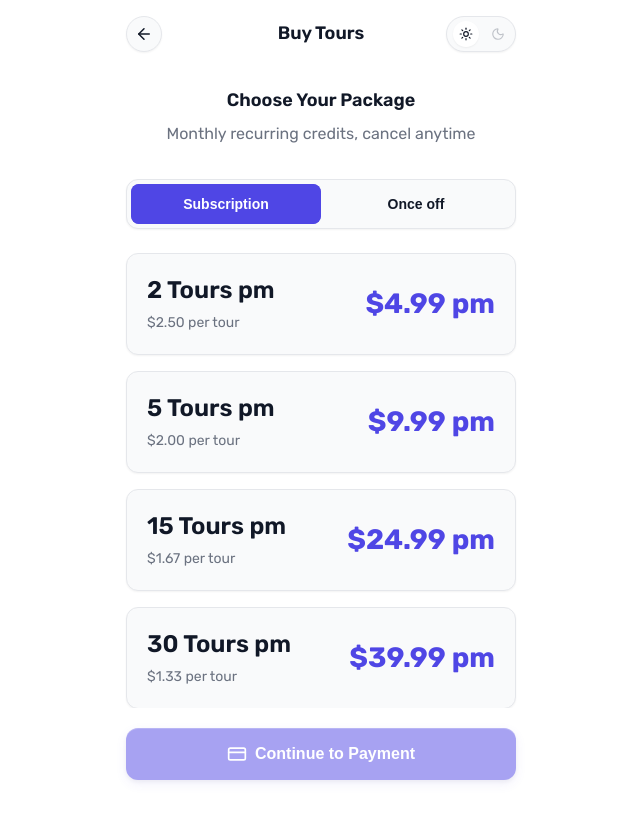
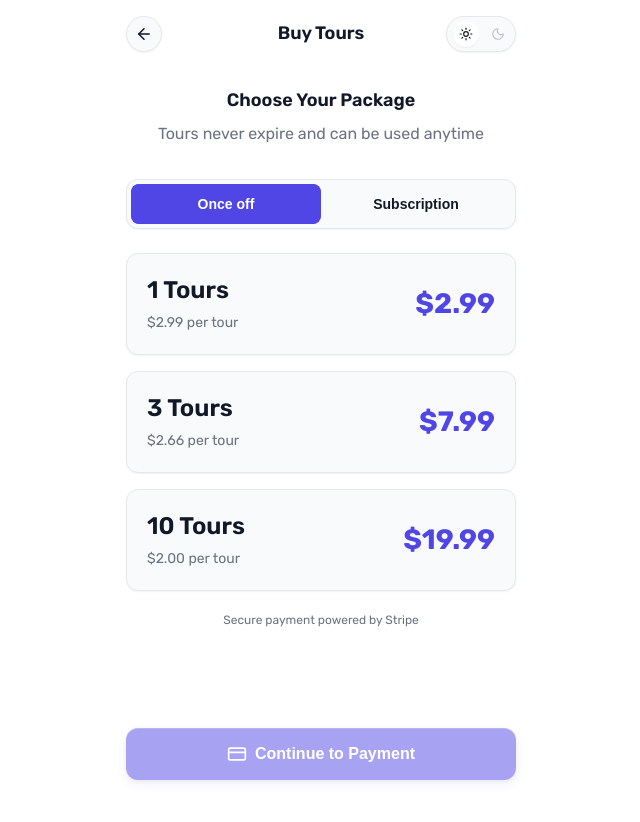
Before and after one commit to SalvSith/TourBud, a React (Create React App) app in the folder tour-bud/: page /buy-credits in a window 1280 px wide. Shown: the top 822 px of the page, without its empty margins (319-959 px from the left). Built offline with nearby package versions, Linux system fonts and the light colour scheme.

Commit message:
Update BuyCredits: swap toggle order, remove 4th options; Limit MyInterests to 3 max

```diff
--- a/tour-bud/src/components/BuyCredits.tsx
+++ b/tour-bud/src/components/BuyCredits.tsx
@@ -15,20 +15,18 @@ interface CreditPackage {
 const BuyCredits: React.FC = () => {
   const navigate = useNavigate();
   const [selectedPackage, setSelectedPackage] = useState<string>('');
-  const [purchaseType, setPurchaseType] = useState<'subscription' | 'once-off'>('subscription');
+  const [purchaseType, setPurchaseType] = useState<'subscription' | 'once-off'>('once-off');
 
   const onceOffPackages: CreditPackage[] = [
     { id: '1', credits: 1, price: 2.99 },
     { id: '2', credits: 3, price: 7.99, popular: true },
-    { id: '3', credits: 10, price: 19.99 },
-    { id: '4', credits: 50, price: 79.99 }
+    { id: '3', credits: 10, price: 19.99 }
   ];
 
   const subscriptionPackages: CreditPackage[] = [
     { id: 'sub1', credits: 2, price: 4.99 },
     { id: 'sub2', credits: 5, price: 9.99, popular: true },
-    { id: 'sub3', credits: 15, price: 24.99 },
-    { id: 'sub4', credits: 30, price: 39.99 }
+    { id: 'sub3', credits: 15, price: 24.99 }
   ];
 
   const currentPackages = purchaseType === 'subscription' ? subscriptionPackages : onceOffPackages;
@@ -75,6 +73,46 @@ const BuyCredits: React.FC = () => {
           >
             <button
               onClick={() => {
+                setPurchaseType('once-off');
+                setSelectedPackage('');
+              }}
+              style={{
+                flex: 1,
+                padding: '12px 20px',
+                borderRadius: '8px',
+                border: 'none',
+                fontSize: '14px',
+                fontWeight: '600',
+                cursor: 'pointer',
+                transition: 'all 0.2s ease',
+                backgroundColor: purchaseType === 'once-off' ? 'var(--primary-color)' : 'transparent',
+                color: purchaseType === 'once-off' ? 'white' : 'var(--text-primary)',
+                position: 'relative',
+                overflow: 'hidden'
+              }}
+            >
+              {purchaseType === 'once-off' && (
+                <motion.div
+                  layoutId="segmented-toggle"
+                  style={{
+                    position: 'absolute',
+                    top: 0,
+                    left: 0,
+                    right: 0,
+                    bottom: 0,
+                    backgroundColor: 'var(--primary-color)',
+                    borderRadius: '8px',
+                    zIndex: 0
+                  }}
+                  transition={{ type: 'spring', stiffness: 500, damping: 30 }}
+                />
+              )}
+              <span style={{ position: 'relative', zIndex: 1 }}>
+                Once off
+              </span>
+            </button>
+            <button
+              onClick={() => {
                 setPurchaseType('subscription');
                 setSelectedPackage('');
               }}
@@ -111,46 +149,6 @@ const BuyCredits: React.FC = () => {
               )}
               <span style={{ position: 'relative', zIndex: 1 }}>
                 Subscription
-              </span>
-            </button>
-            <button
-              onClick={() => {
-                setPurchaseType('once-off');
-                setSelectedPackage('');
-              }}
-              style={{
-                flex: 1,
-                padding: '12px 20px',
-                borderRadius: '8px',
-                border: 'none',
-                fontSize: '14px',
-                fontWeight: '600',
-                cursor: 'pointer',
-                transition: 'all 0.2s ease',
-                backgroundColor: purchaseType === 'once-off' ? 'var(--primary-color)' : 'transparent',
-                color: purchaseType === 'once-off' ? 'white' : 'var(--text-primary)',
-                position: 'relative',
-                overflow: 'hidden'
-              }}
-            >
-              {purchaseType === 'once-off' && (
-                <motion.div
-                  layoutId="segmented-toggle"
-                  style={{
-                    position: 'absolute',
-                    top: 0,
-                    left: 0,
-                    right: 0,
-                    bottom: 0,
-                    backgroundColor: 'var(--primary-color)',
-                    borderRadius: '8px',
-                    zIndex: 0
-                  }}
-                  transition={{ type: 'spring', stiffness: 500, damping: 30 }}
-                />
-              )}
-              <span style={{ position: 'relative', zIndex: 1 }}>
-                Once off
               </span>
             </button>
           </motion.div>
--- a/tour-bud/src/components/MyInterests.tsx
+++ b/tour-bud/src/components/MyInterests.tsx
@@ -52,11 +52,16 @@ const MyInterests: React.FC = () => {
   ];
 
   const toggleInterest = (id: string) => {
-    setSelectedInterests(prev =>
-      prev.includes(id)
-        ? prev.filter(i => i !== id)
-        : [...prev, id]
-    );
+    setSelectedInterests(prev => {
+      if (prev.includes(id)) {
+        return prev.filter(i => i !== id);
+      }
+      // Limit to 3 max
+      if (prev.length >= 3) {
+        return prev;
+      }
+      return [...prev, id];
+    });
   };
 
   return (
@@ -83,7 +88,7 @@ const MyInterests: React.FC = () => {
               margin: 0,
               lineHeight: '1.5'
             }}>
-              Select your interests to personalize your tour recommendations
+              Select up to 3 interests to personalize your tour recommendations
             </p>
           </div>
 
@@ -128,7 +133,7 @@ const MyInterests: React.FC = () => {
               color: 'var(--text-primary)',
               margin: '0 0 8px 0'
             }}>
-              {selectedInterests.length} Interest{selectedInterests.length !== 1 ? 's' : ''} Selected
+              {selectedInterests.length}/3 Interest{selectedInterests.length !== 1 ? 's' : ''} Selected
             </h3>
             <p style={{
               fontSize: '14px',
```
